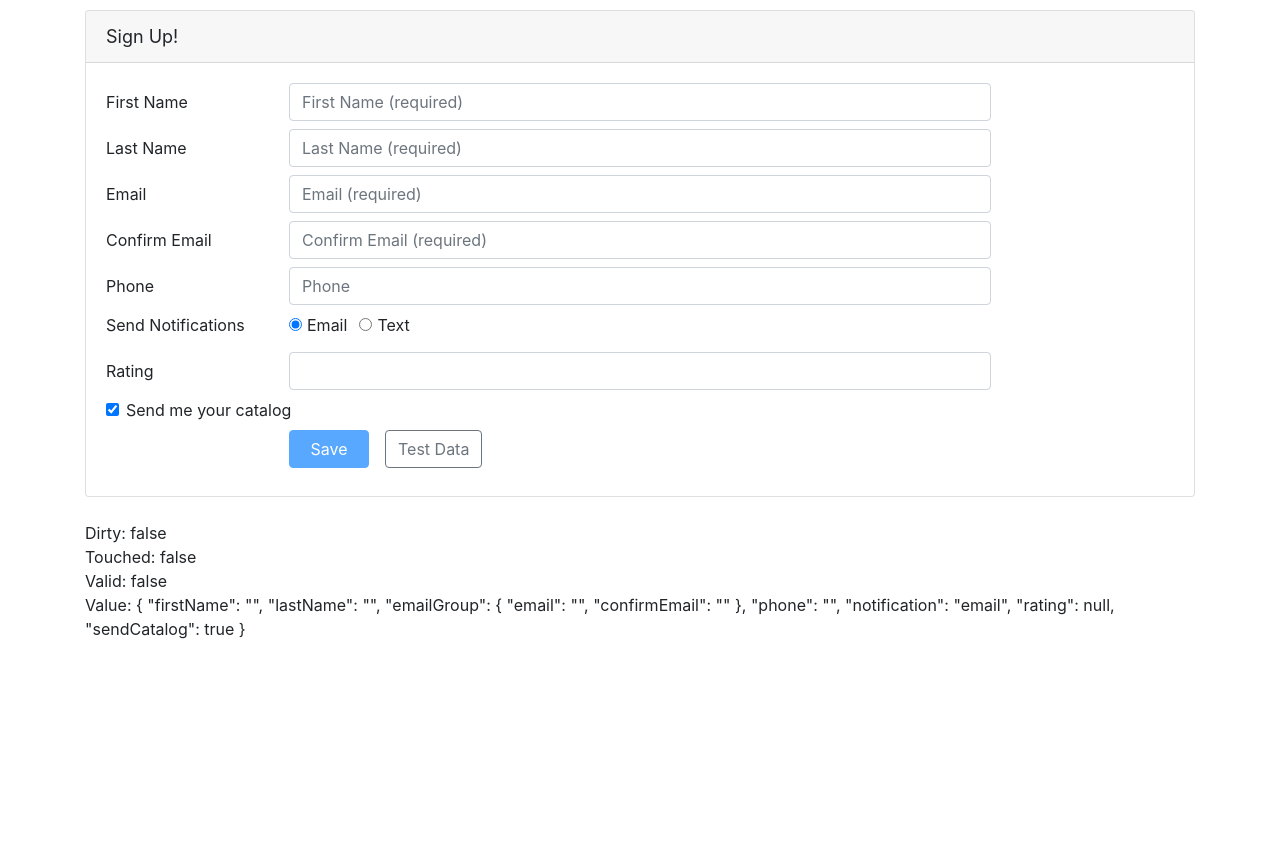
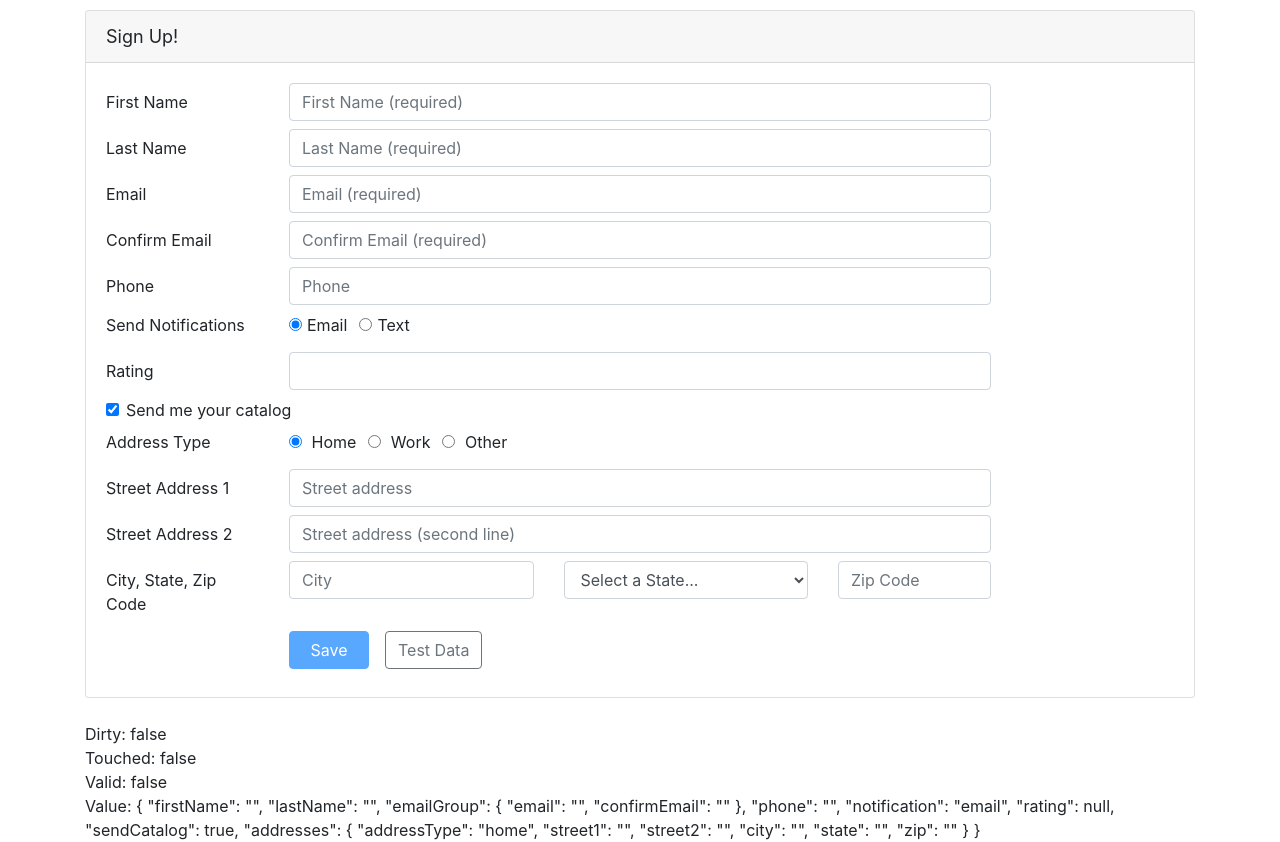
Before and after one commit to initialsam/Pluralsight-AngularReactiveForms, an Angular app: page / in a window 1280 px wide. Before the commit the page ends 800 px from the top, so only its background shows below. Built offline with nearby package versions, Linux system fonts and the light colour scheme.

Commit message:
Define a FormGroup 把地址相關包成FormGroup

```diff
--- a/src/app/customers/customer.component.html
+++ b/src/app/customers/customer.component.html
@@ -118,7 +118,7 @@
               <input class="form-check-input"
                      type="radio"
                      value="email"
-                     formControlName="notification" >Email
+                     formControlName="notification">Email
             </label>
           </div>
           <div class="form-check form-check-inline">
@@ -126,7 +126,7 @@
               <input class="form-check-input"
                      type="radio"
                      value="text"
-                     formControlName="notification" >Text
+                     formControlName="notification">Text
             </label>
           </div>
         </div>
@@ -163,8 +163,8 @@
           </div>
         </div>
       </div>
-
-      <!-- <div *ngIf="customer.sendCatalog">
+      <div *ngIf="customerForm.get('sendCatalog').value">
+        <div formGroupName="addresses">
           <div class="form-group row mb-2">
             <label class="col-md-2 col-form-label pt-0">Address Type</label>
             <div class="col-md-8">
@@ -174,8 +174,7 @@
                          id="addressType1Id"
                          type="radio"
                          value="home"
-                       [(ngModel)]="customer.addressType"
-                       name="addressType"> Home
+                         formControlName="addressType"> Home
                 </label>
               </div>
               <div class="form-check form-check-inline">
@@ -184,8 +183,7 @@
                          id="addressType1Id"
                          type="radio"
                          value="work"
-                       [(ngModel)]="customer.addressType"
-                       name="addressType"> Work
+                         formControlName="addressType"> Work
                 </label>
               </div>
               <div class="form-check form-check-inline">
@@ -194,8 +192,7 @@
                          id="addressType1Id"
                          type="radio"
                          value="other"
-                       [(ngModel)]="customer.addressType"
-                       name="addressType"> Other
+                         formControlName="addressType"> Other
                 </label>
               </div>
             </div>
@@ -209,8 +206,7 @@
                      id="street1Id"
                      type="text"
                      placeholder="Street address"
-                   [(ngModel)]="customer.street1"
-                   name="street1">
+                     formControlName="street1">
             </div>
           </div>
 
@@ -222,8 +218,7 @@
                      id="street2Id"
                      type="text"
                      placeholder="Street address (second line)"
-                   [(ngModel)]="customer.street2"
-                   name="street2">
+                     formControlName="street2">
             </div>
           </div>
 
@@ -235,14 +230,12 @@
                      id="cityId"
                      type="text"
                      placeholder="City"
-                   [(ngModel)]="customer.city"
-                   name="city">
+                     formControlName="city">
             </div>
             <div class="col-md-3">
               <select class="form-control"
                       id="stateId"
-                    [(ngModel)]="customer.state"
-                    name="state">
+                      formControlName="state">
                 <option value=""
                         disabled
                         selected
@@ -262,11 +255,11 @@
                      id="zipId"
                      type="number"
                      placeholder="Zip Code"
-                   [(ngModel)]="customer.zip"
-                   name="zip">
+                     formControlName="zip">
             </div>
           </div>
-      </div> -->
+        </div>
+      </div>
 
       <div class="form-group row mb-2">
         <div class="offset-md-2 col-md-4">
--- a/src/app/customers/customer.component.ts
+++ b/src/app/customers/customer.component.ts
@@ -64,6 +64,14 @@
       notification: 'email',
       rating:[null,[Validators.required,ratingRange(1,5)]],
       sendCatalog: true,
+      addresses:this.fb.group({
+        addressType: 'home',
+        street1: ['', Validators.required],
+        street2: '',
+        city: '',
+        state: '',
+        zip: ''
+      })
       //lastName:{value:'n/a',disabled:true},
     })
 
```
Lines whose indentation alone changed are shown as unchanged.
